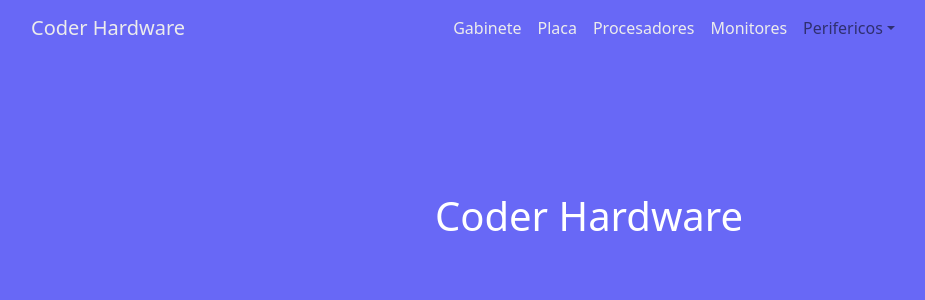
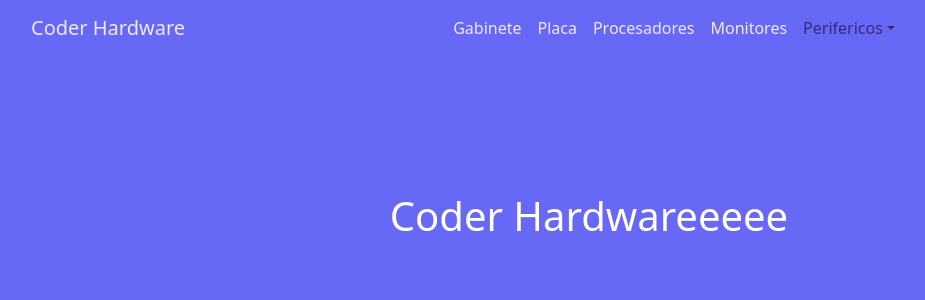
Before and after one commit to Lautcosta/proyecto-react-final, a React (Create React App) app: page / in a window 1280 px wide. Shown: the top 300 px of the page, without its empty margins (51-976 px from the left). Built offline with nearby package versions, Linux system fonts and the light colour scheme; no server answers; the database is empty.

Commit message:
prueba app.js

```diff
--- a/src/container/App.jsx
+++ b/src/container/App.jsx
@@ -18,7 +18,7 @@ function App() {
         <div className="App ">
           <NavBar />
 
-          <Title title="Coder Hardware" />
+          <Title title="Coder Hardwareeeee" />
 
           <Switch>
             <Route component={ItemListContainer} exact path="/" />
```
